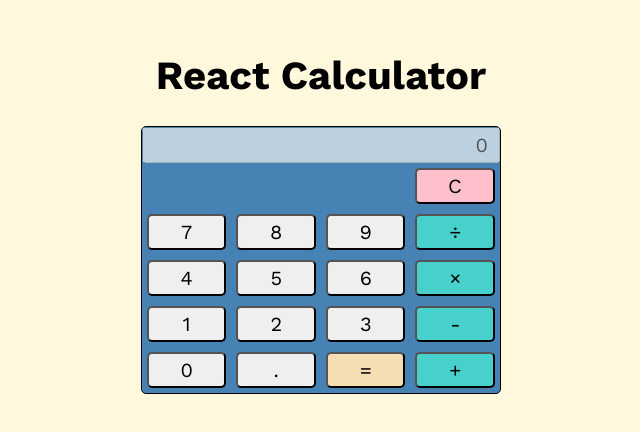
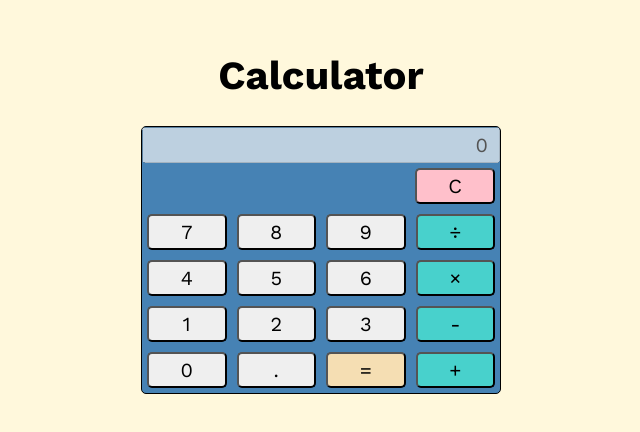
Before and after one commit to codeAdventureNow/Calculator_React, a React (Create React App) app: page / in a window 1280 px wide. Shown: the part 190-622 px from the top of the page, without its empty margins (319-959 px from the left). Built offline with nearby package versions, Linux system fonts and the light colour scheme.

Commit message:
Update App.js

```diff
--- a/src/App.js
+++ b/src/App.js
@@ -86,7 +86,7 @@ function App() {
 
   return (
     <div className='App'>
-      <h1>React Calculator</h1>
+      <h1>Calculator</h1>
       <div className='calculator'>
         <input type='text' className='calc-display' value={display} disabled />
 
```
